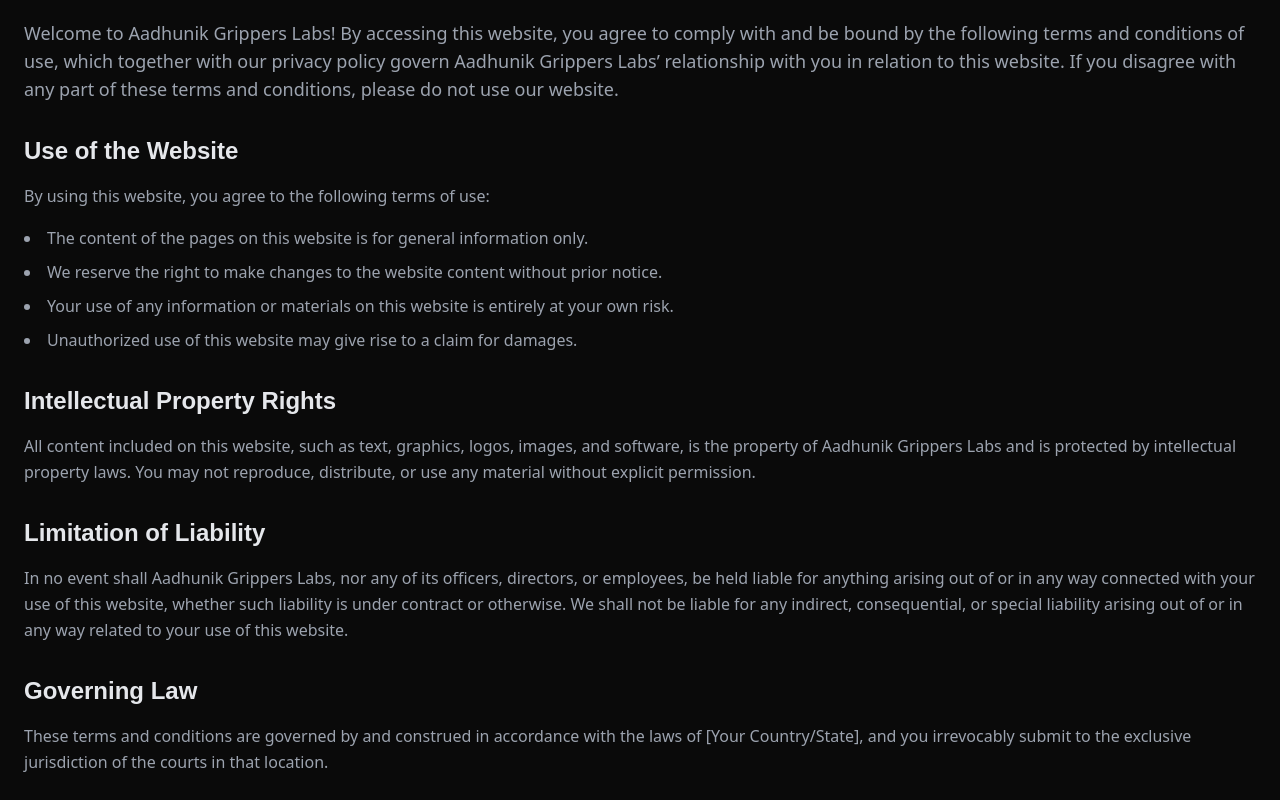
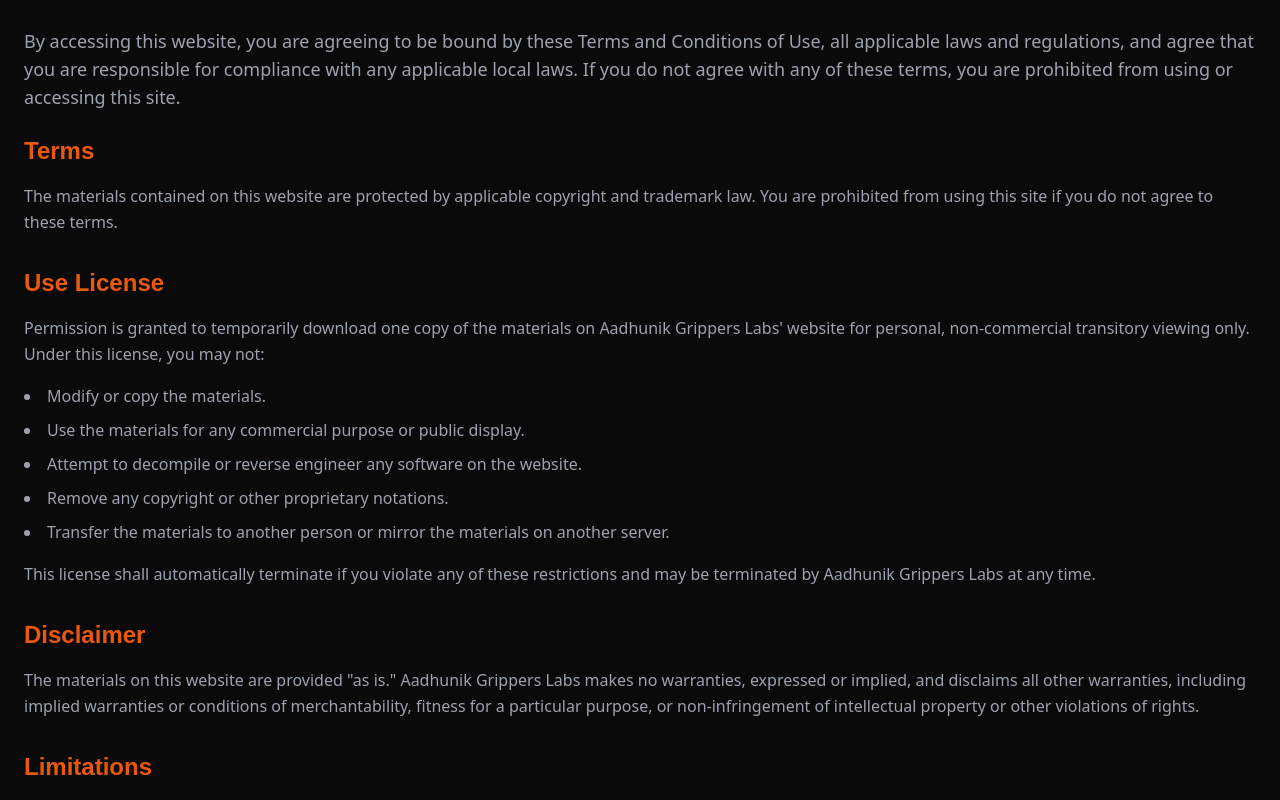
Before and after one commit to pratikbhavarthe/orangewood-grippers, a Next.js app: page /terms-of-use in a window 1280 px wide. Shown: the part 200-1000 px from the top of the page. Built offline with nearby package versions, Linux system fonts and the light colour scheme; a web font is replaced by a local one.

Commit message:
Updated Terms of Use page: renamed component, adjusted styles, and reorganized content

```diff
--- a/app/terms-of-use/page.tsx
+++ b/app/terms-of-use/page.tsx
@@ -1,21 +1,21 @@
 "use client";
 
 import { NextPage } from "next";
-import Navbar from "../components/Navbar"; // Adjust the path as needed
-import Footer from "../components/Footer"; // Adjust the path as needed
+import Navbar from "../components/Navbar"; // Adjust path as needed
+import Footer from "../components/Footer"; // Adjust path as needed
 import { motion } from "framer-motion";
 
-const TermsAndConditions: NextPage = () => {
+const TermsOfUSe: NextPage = () => {
   return (
-    <div className="flex flex-col min-h-screen bg-[#0a0a0a] text-gray-300">
+    <div className="flex flex-col min-h-screen bg-[#0a0a0a] text-gray-400">
       {/* Navbar */}
       <Navbar />
 
-      {/* Content */}
+      {/* Main Content */}
       <main className="flex-grow px-6 py-12 font-sans leading-relaxed">
-        {/* Title Section */}
+        {/* Title */}
         <motion.h1
-          className="text-4xl font-bold text-orange-600 mb-6 text-center"
+          className="text-4xl font-bold text-orange-600 mb-8 text-center"
           initial={{ opacity: 0, y: -50 }}
           animate={{ opacity: 1, y: 0 }}
           transition={{ duration: 0.6, ease: "easeOut" }}
@@ -23,88 +23,124 @@
           Terms and Conditions
         </motion.h1>
 
-        {/* Intro Section */}
+        {/* Intro */}
         <motion.p
-          className="mb-8 text-lg text-gray-400"
+          className="text-lg text-gray-400 mb-6"
           initial={{ opacity: 0, y: 30 }}
           animate={{ opacity: 1, y: 0 }}
-          transition={{ duration: 0.6, delay: 0.2, ease: "easeOut" }}
+          transition={{ duration: 0.6, delay: 0.2 }}
         >
-          Welcome to Aadhunik Grippers Labs! By accessing this website, you agree
-          to comply with and be bound by the following terms and conditions of use,
-          which together with our privacy policy govern Aadhunik Grippers Labs’
-          relationship with you in relation to this website. If you disagree with
-          any part of these terms and conditions, please do not use our website.
+          By accessing this website, you are agreeing to be bound by these Terms
+          and Conditions of Use, all applicable laws and regulations, and agree
+          that you are responsible for compliance with any applicable local
+          laws. If you do not agree with any of these terms, you are prohibited
+          from using or accessing this site.
         </motion.p>
 
-        {/* Sections */}
+        {/* Terms Sections */}
         <motion.div
           className="space-y-8"
           initial={{ opacity: 0, y: 30 }}
           animate={{ opacity: 1, y: 0 }}
-          transition={{ duration: 0.6, delay: 0.4, ease: "easeOut" }}
+          transition={{ duration: 0.6, delay: 0.4 }}
         >
-          {/* Use of the Website */}
-          <div>
-            <h2 className="text-2xl font-semibold text-gray-200 mb-4">
-              Use of the Website
+          {/* Terms */}
+          <section>
+            <h2 className="text-2xl font-semibold text-orange-600 mb-4">
+              Terms
+            </h2>
+            <p className="text-gray-400">
+              The materials contained on this website are protected by
+              applicable copyright and trademark law. You are prohibited from
+              using this site if you do not agree to these terms.
+            </p>
+          </section>
+
+          {/* Use License */}
+          <section>
+            <h2 className="text-2xl font-semibold text-orange-600 mb-4">
+              Use License
             </h2>
             <p className="text-gray-400 mb-4">
-              By using this website, you agree to the following terms of use:
+              Permission is granted to temporarily download one copy of the
+              materials on Aadhunik Grippers Labs' website for personal,
+              non-commercial transitory viewing only. Under this license, you
+              may not:
             </p>
             <ul className="list-disc list-inside space-y-2 text-gray-400">
-              <li>The content of the pages on this website is for general information only.</li>
+              <li>Modify or copy the materials.</li>
               <li>
-                We reserve the right to make changes to the website content without prior notice.
+                Use the materials for any commercial purpose or public display.
               </li>
               <li>
-                Your use of any information or materials on this website is entirely at your own risk.
+                Attempt to decompile or reverse engineer any software on the
+                website.
               </li>
+              <li>Remove any copyright or other proprietary notations.</li>
               <li>
-                Unauthorized use of this website may give rise to a claim for damages.
+                Transfer the materials to another person or mirror the materials
+                on another server.
               </li>
             </ul>
-          </div>
+            <p className="text-gray-400 mt-4">
+              This license shall automatically terminate if you violate any of
+              these restrictions and may be terminated by Aadhunik Grippers Labs
+              at any time.
+            </p>
+          </section>
 
-          {/* Intellectual Property Rights */}
-          <div>
-            <h2 className="text-2xl font-semibold text-gray-200 mb-4">
-              Intellectual Property Rights
+          {/* Disclaimer */}
+          <section>
+            <h2 className="text-2xl font-semibold text-orange-600 mb-4">
+              Disclaimer
             </h2>
-            <p className="text-gray-400 mb-4">
-              All content included on this website, such as text, graphics, logos,
-              images, and software, is the property of Aadhunik Grippers Labs and
-              is protected by intellectual property laws. You may not reproduce,
-              distribute, or use any material without explicit permission.
+            <p className="text-gray-400">
+              The materials on this website are provided "as is." Aadhunik
+              Grippers Labs makes no warranties, expressed or implied, and
+              disclaims all other warranties, including implied warranties or
+              conditions of merchantability, fitness for a particular purpose,
+              or non-infringement of intellectual property or other violations
+              of rights.
             </p>
-          </div>
+          </section>
 
-          {/* Limitation of Liability */}
-          <div>
-            <h2 className="text-2xl font-semibold text-gray-200 mb-4">
-              Limitation of Liability
+          {/* Limitations */}
+          <section>
+            <h2 className="text-2xl font-semibold text-orange-600 mb-4">
+              Limitations
             </h2>
-            <p className="text-gray-400 mb-4">
-              In no event shall Aadhunik Grippers Labs, nor any of its officers,
-              directors, or employees, be held liable for anything arising out of
-              or in any way connected with your use of this website, whether such
-              liability is under contract or otherwise. We shall not be liable for
-              any indirect, consequential, or special liability arising out of or
-              in any way related to your use of this website.
+            <p className="text-gray-400">
+              In no event shall Aadhunik Grippers Labs or its suppliers be
+              liable for any damages arising out of the inability to use the
+              materials on the website, even if notified of the possibility of
+              such damages.
             </p>
-          </div>
+          </section>
+
+          {/* Revisions and Errata */}
+          <section>
+            <h2 className="text-2xl font-semibold text-orange-600 mb-4">
+              Revisions and Errata
+            </h2>
+            <p className="text-gray-400">
+              The materials appearing on this website may include technical,
+              typographical, or photographic errors. Aadhunik Grippers Labs does
+              not warrant that any of the materials on its website are accurate,
+              complete, or current.
+            </p>
+          </section>
 
           {/* Governing Law */}
-          <div>
-            <h2 className="text-2xl font-semibold text-gray-200 mb-4">
+          <section>
+            <h2 className="text-2xl font-semibold text-orange-600 mb-4">
               Governing Law
             </h2>
             <p className="text-gray-400">
-              These terms and conditions are governed by and construed in
-              accordance with the laws of [Your Country/State], and you irrevocably
-              submit to the exclusive jurisdiction of the courts in that location.
+              Any claim relating to Aadhunik Grippers Labs' website shall be
+              governed by the laws of the state without regard to conflict of
+              law provisions.
             </p>
-          </div>
+          </section>
         </motion.div>
       </main>
 
@@ -114,4 +150,4 @@
   );
 };
 
-export default TermsAndConditions;
+export default TermsOfUSe;
```
